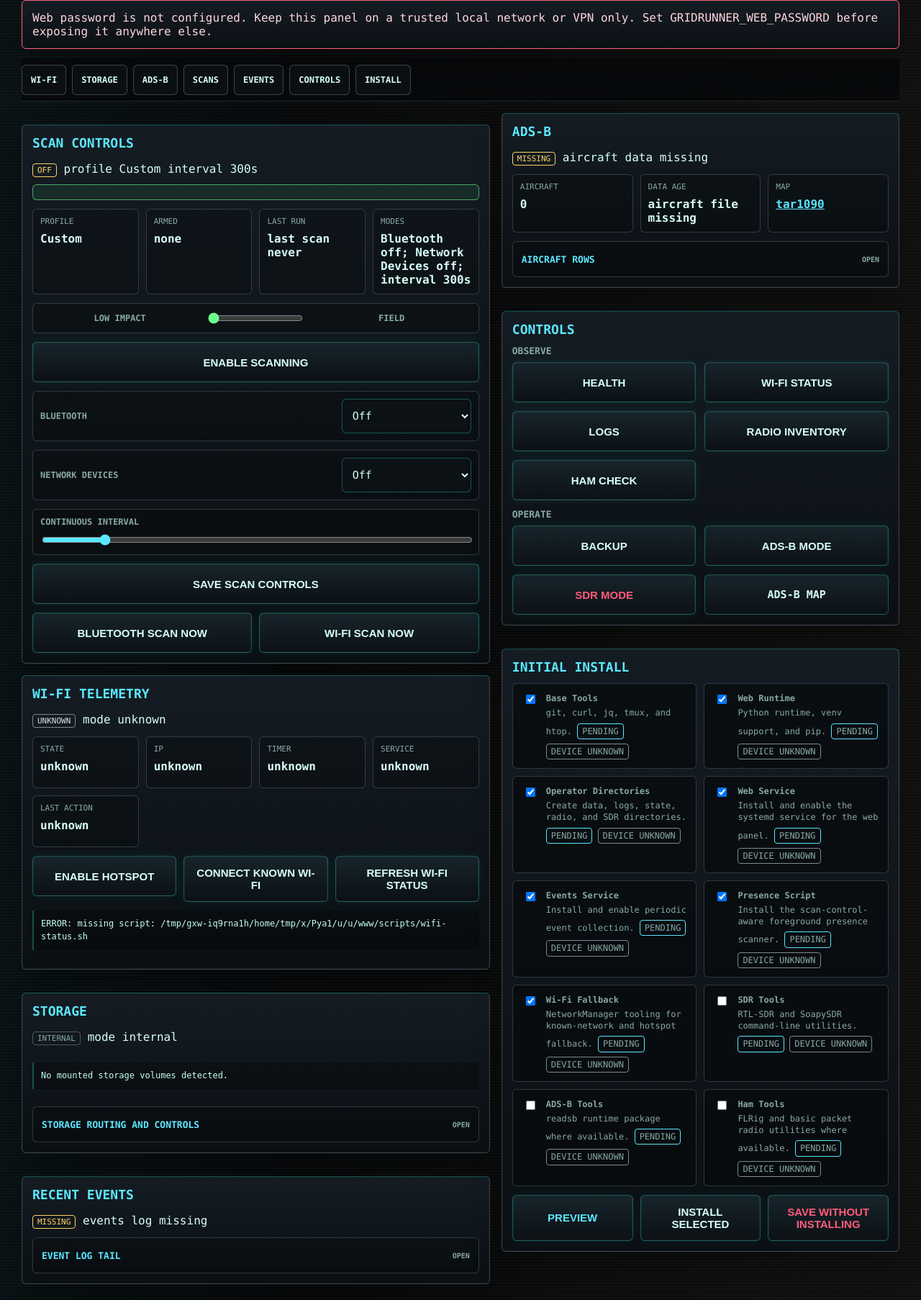
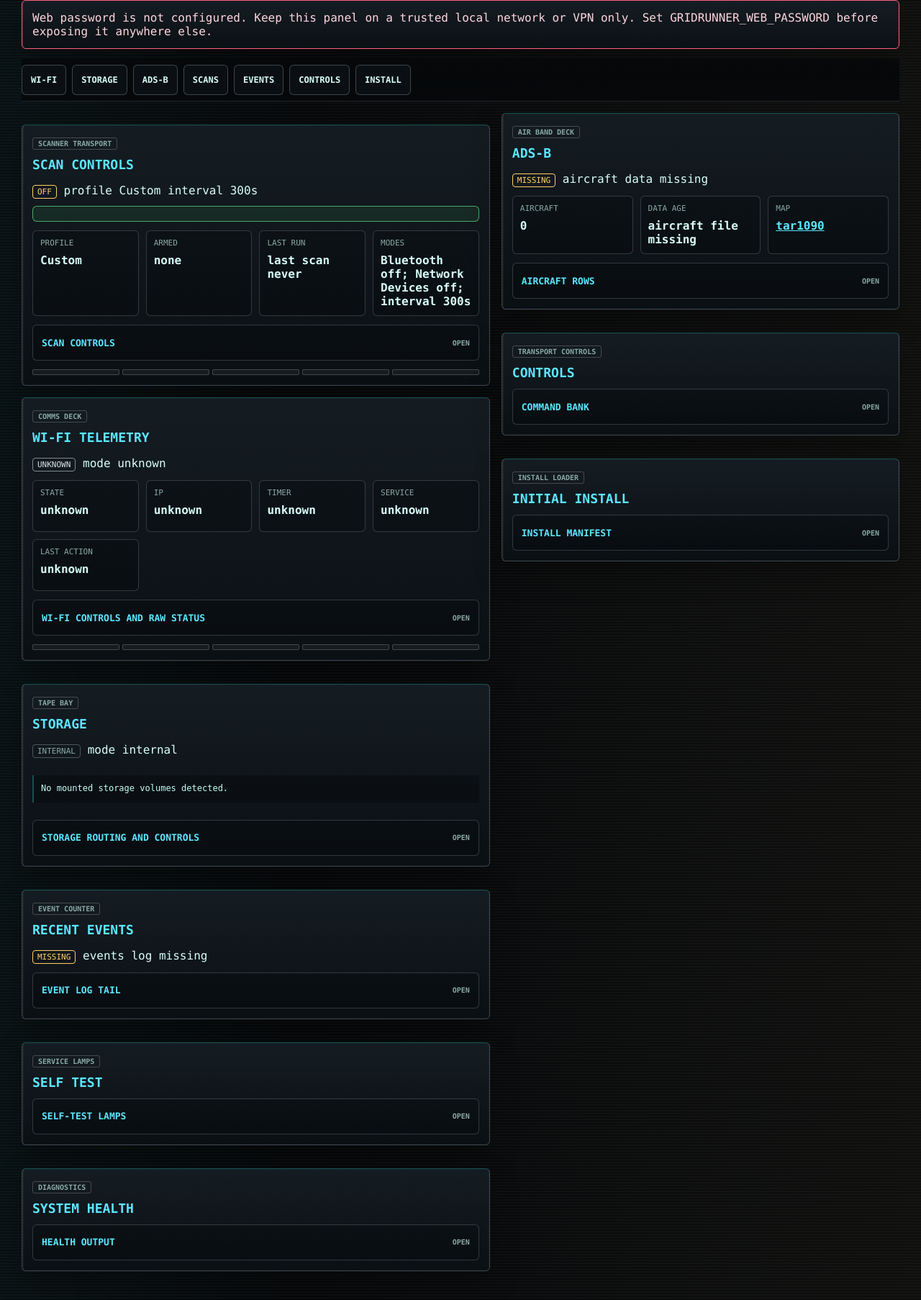
Before and after one commit to jfergs/gridrunner, a FastAPI app: page / in a window 1280 px wide. Shown: the part 114-1920 px from the top of the page at 72% size. Run offline with FastAPI, Linux system fonts and the light colour scheme.

Commit message:
Refine dashboard drawers and deck styling

```diff
--- a/web/templates/index.html
+++ b/web/templates/index.html
@@ -360,11 +360,36 @@
     }
     .panel {
       padding: 14px;
-      background: linear-gradient(180deg, rgba(21, 29, 36, 0.96), rgba(11, 16, 20, 0.96));
+      background:
+        linear-gradient(90deg, rgba(232, 224, 208, 0.055) 0 2px, transparent 2px 10px),
+        linear-gradient(180deg, rgba(21, 29, 36, 0.96), rgba(11, 16, 20, 0.96));
       border: 1px solid rgba(122, 139, 145, 0.4);
       border-top-color: var(--line-dim);
       border-radius: 6px;
       box-shadow: inset 0 0 0 1px rgba(255, 255, 255, 0.025), 0 16px 40px rgba(0, 0, 0, 0.28);
+    }
+    .deck-label {
+      display: inline-block;
+      margin: 0 0 10px;
+      padding: 2px 7px;
+      border: 1px solid rgba(232, 224, 208, 0.24);
+      border-radius: 3px;
+      color: var(--muted);
+      font-size: 10px;
+      font-weight: 700;
+      text-transform: uppercase;
+    }
+    .transport-strip {
+      display: grid;
+      grid-template-columns: repeat(5, 1fr);
+      gap: 4px;
+      margin-top: 12px;
+    }
+    .transport-strip span {
+      height: 8px;
+      border: 1px solid rgba(122, 139, 145, 0.42);
+      border-radius: 2px;
+      background: rgba(232, 224, 208, 0.05);
     }
     .quick-nav {
       position: sticky;
@@ -717,6 +742,7 @@
     <section class="stack">
       <div class="panel" id="wifi">
         {% set wifi_text = wifi_output|default('Wi-Fi status unavailable until the web service restarts.') %}
+        <span class="deck-label">Comms Deck</span>
         <h2>Wi-Fi Telemetry</h2>
         <span class="status health-{{ wifi.get('status', 'unknown') }}">{{ wifi.get('status', 'unknown') }}</span>
         <span>mode {{ wifi.get('mode', 'unknown') }}</span>
@@ -727,6 +753,9 @@
           <div class="telemetry"><span>Service</span><strong>{{ wifi.get('service', 'unknown') }}</strong></div>
           <div class="telemetry"><span>Last Action</span><strong>{{ wifi.get('last_action', 'unknown') }}</strong></div>
         </div>
+        <details class="drawer">
+          <summary>Wi-Fi controls and raw status</summary>
+          <div class="drawer-body">
             <div class="actions">
               <form method="post" action="/run" onsubmit="return confirm('Enable fallback hotspot mode now? This may disconnect the current Wi-Fi session.');">
                 <input type="hidden" name="action" value="wifi_hotspot">
@@ -746,8 +775,12 @@
             </div>
             <pre>{{ wifi_text }}</pre>
           </div>
+        </details>
+        <div class="transport-strip" aria-hidden="true"><span></span><span></span><span></span><span></span><span></span></div>
+      </div>
 
       <div class="panel" id="events">
+        <span class="deck-label">Event Counter</span>
         <h2>Recent Events</h2>
         <span class="status health-{{ event_status.status }}">{{ event_status.status }}</span>
         <span>{{ event_status.message }}</span>
@@ -761,6 +794,7 @@
 
       <div class="panel" id="storage">
         {% set storage_state = storage|default({"status": "internal", "mode": "internal", "root": "internal", "mount": "-", "uuid": "-", "warnings": [], "backup_dir": "", "events_log": "", "sdr_dir": "", "radio_dir": "", "output": ""}) %}
+        <span class="deck-label">Tape Bay</span>
         <h2>Storage</h2>
         <span class="status health-{{ storage_state.status }}">{{ storage_state.status }}</span>
         <span>mode {{ storage_state.mode }}</span>
@@ -834,6 +868,7 @@
       <div class="panel" id="scans">
         {% set scans = scan_controls|default({"bluetooth_mode": "off", "network_device_mode": "off", "interval_seconds": 300, "last_run": 0}) %}
         {% set scan_profile = scans.profile|default({"label": "Custom"}) %}
+        <span class="deck-label">Scanner Transport</span>
         <h2>Scan Controls</h2>
         <span id="scan-state" class="status {% if scans.bluetooth_mode == 'off' and scans.network_device_mode == 'off' %}status-skipped{% else %}health-present{% endif %}">
           {{ scans.state_label|default('off') }}
@@ -847,6 +882,9 @@
           <div class="telemetry"><span>Last Run</span><strong id="scan-last-run-value">{{ scans.last_run_message|default('last scan never') }}</strong></div>
           <div class="telemetry"><span>Modes</span><strong id="scan-modes-value">{{ scans.mode_summary|default('Bluetooth off; Network Devices off') }}</strong></div>
         </div>
+        <details class="drawer">
+          <summary>Scan controls</summary>
+          <div class="drawer-body">
             <form method="post" action="/scans" class="profile-switch" data-scan-action="profile">
               <span>Low Impact</span>
               <input id="scan-profile-switch" name="profile_position" type="range" min="0" max="1" step="1" value="{% if scan_profile.id == 'field' %}1{% else %}0{% endif %}" aria-label="Scan profile">
@@ -900,9 +938,16 @@
             </div>
             <pre id="scan-output" class="scan-output" hidden></pre>
           </div>
+        </details>
+        <div class="transport-strip" aria-hidden="true"><span></span><span></span><span></span><span></span><span></span></div>
+      </div>
 
       <div class="panel" id="self-test">
+        <span class="deck-label">Service Lamps</span>
         <h2>Self Test</h2>
+        <details class="drawer">
+          <summary>Self-test lamps</summary>
+          <div class="drawer-body">
             <div class="self-test-grid">
               {% for check in self_tests|default([]) %}
               <div class="self-test self-test-{{ check.severity }}">
@@ -913,8 +958,11 @@
               {% endfor %}
             </div>
           </div>
+        </details>
+      </div>
 
       <div class="panel" id="health">
+        <span class="deck-label">Diagnostics</span>
         <h2>System Health</h2>
         <details class="drawer">
           <summary>Health output</summary>
@@ -928,6 +976,7 @@
     <aside class="stack">
       <div class="panel" id="adsb">
         {% set adsb = adsb_summary|default({"status": "missing", "count": 0, "message": "aircraft data missing", "aircraft": []}) %}
+        <span class="deck-label">Air Band Deck</span>
         <h2>ADS-B</h2>
         <span class="status health-{{ adsb.status }}">{{ adsb.status }}</span>
         <span>{{ adsb.message }}</span>
@@ -950,7 +999,11 @@
       </div>
 
       <div class="panel" id="controls">
+        <span class="deck-label">Transport Controls</span>
         <h2>Controls</h2>
+        <details class="drawer">
+          <summary>Command bank</summary>
+          <div class="drawer-body">
             <div class="control-section">
               <h3>Observe</h3>
               <div class="grid">
@@ -971,8 +1024,11 @@
               </div>
             </div>
           </div>
+        </details>
+      </div>
 
       <div class="panel" id="install">
+        <span class="deck-label">Install Loader</span>
         <h2>Initial Install</h2>
         {% set selected_items = install_state.get("selected", []) %}
         {% set has_install_state = install_state.get("last_run_at") %}
@@ -982,6 +1038,9 @@
         {% if install_state.get("skipped") or install_state.get("pending") or install_state.get("failed") %}
         <p>Items marked skipped, pending, or failed remain available here and can be installed later.</p>
         {% endif %}
+        <details class="drawer">
+          <summary>Install manifest</summary>
+          <div class="drawer-body">
             <form method="post" action="/install">
               <input type="hidden" name="confirm_token" value="{{ form_action_token }}">
               <div class="install-list">
@@ -1009,6 +1068,8 @@
                 <button class="danger" formaction="/install/skip" type="submit">Save Without Installing</button>
               </div>
             </form>
+          </div>
+        </details>
       </div>
     </aside>
   </main>
```
Also changed, not shown: tests/test_template_render.py (+6 -0 lines). Lines whose indentation alone changed are shown as unchanged.
